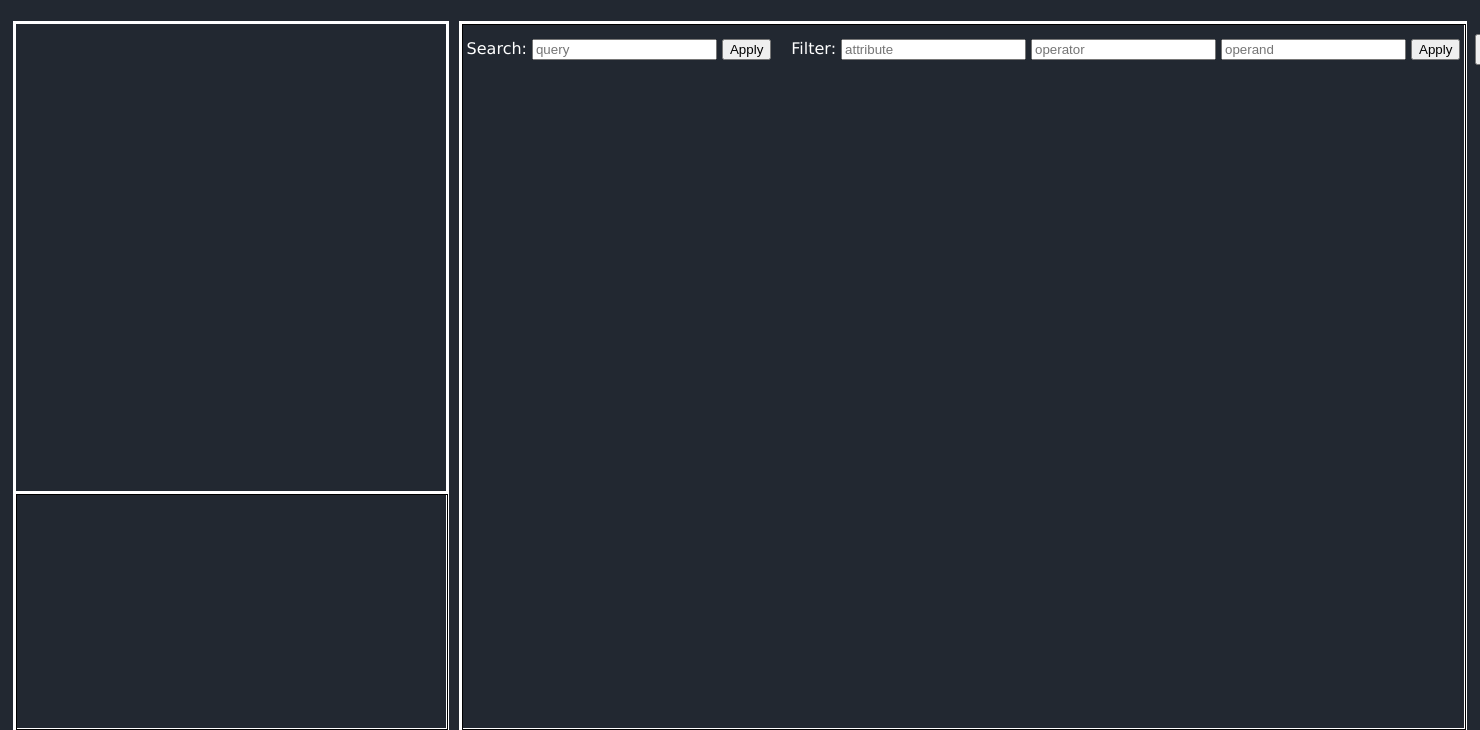
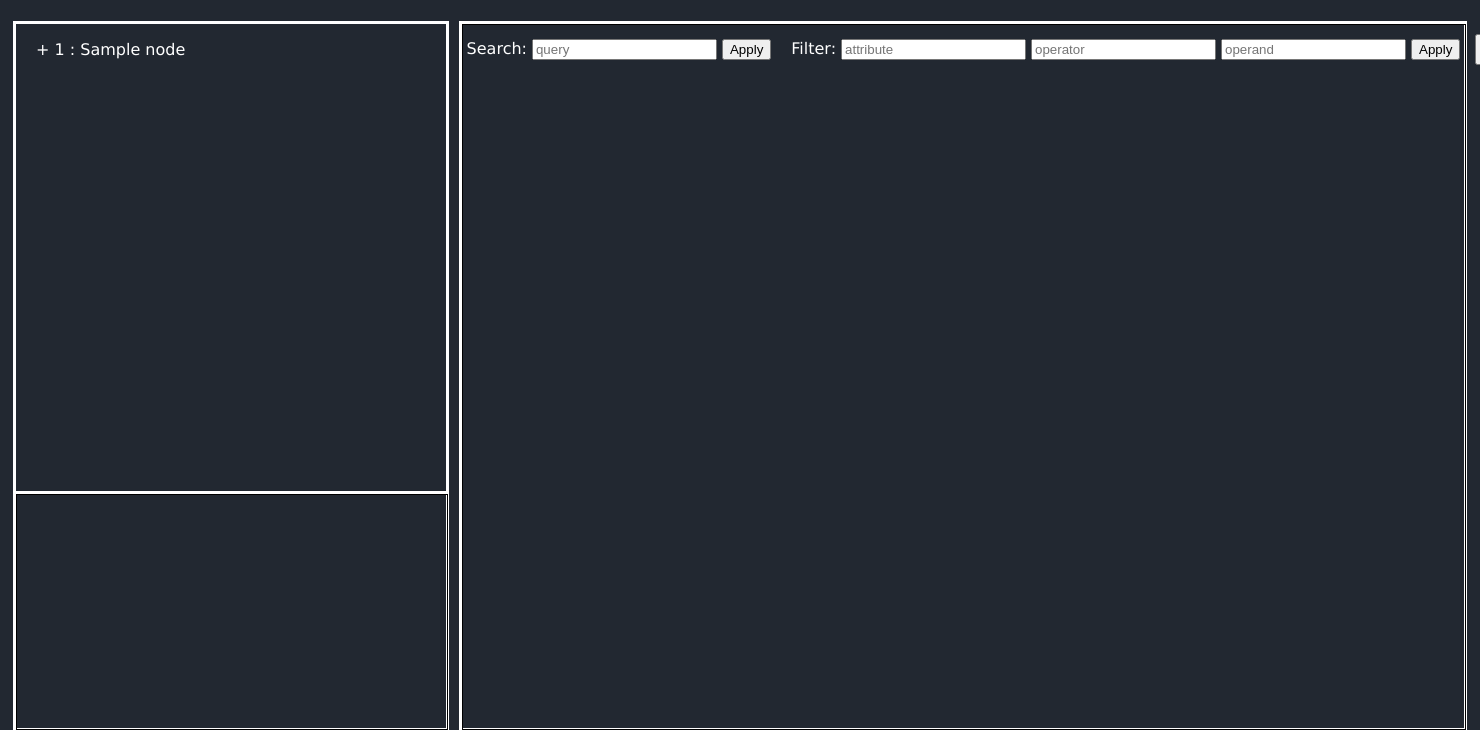
Before and after one commit to ThreeAmigosCoding/tim14, a Django app: template D3Core/core_app/templates/base.html in a window 1480 px wide; the page is wider, and only the part inside the window is pictured. Shown: the part 39-769 px from the top of that part. Run offline with Django 3.2, Linux system fonts and the light colour scheme; the template is opened without the code that fills it: most values are stand-ins (such as "Sample title", 1, 10 or a date in 2020); parts of the project's set-up code (start-up, migrations or seed data) failed here and were passed over.

Commit message:
#11 Synchronized with filtering
Tree is now filtered along with other views.

```diff
--- a/D3Core/core_app/templates/tree_view.html
+++ b/D3Core/core_app/templates/tree_view.html
@@ -1,33 +1,27 @@
 <script>
     let treeViewNodes = {
         {% for node in nodes %}
-            {% if node.enabled == True %}
             "{{node.node_id}}":{id:"{{node.node_id}}", data: [
                 {% for attribute in node.data.all %}
                     {name: "{{attribute.name}}", value: "{{attribute.value}}"},
                 {% endfor %}
-                ], node_name:"{{ node.name }}"},
-            {% endif %}
+            ], node_name:"{{ node.name }}", enabled:"{{ node.enabled }}"},
         {% endfor %}
     };
 
     let treeViewEdges = [
         {% for edge in edges %}
-            {% if edge.enabled == True %}
-                {source:"{{edge.start_node.node_id}}",target:"{{edge.end_node.node_id}}"},
-            {% endif %}
+            {source:"{{edge.start_node.node_id}}",target:"{{edge.end_node.node_id}}", enabled:"{{ edge.enabled }}"},
         {% endfor %}
     ]
 
     let treeViewRootNodes = {
         {% for node in root_nodes %}
-            {% if node.enabled == True %}
             "{{node.node_id}}":{id:"{{node.node_id}}", data: [
                 {% for attribute in node.data.all %}
                     {name: "{{attribute.name}}", value: "{{attribute.value}}"},
                 {% endfor %}
-                ], node_name:"{{ node.name }}"},
-            {% endif %}
+            ], node_name:"{{ node.name }}", enabled:"{{ node.enabled }}"},
         {% endfor %}
     };
 
@@ -41,6 +35,27 @@
     function createTreeView(nodes, ulTag) {
         for (let id in nodes) {
             let node = nodes[id];
+
+            if (ulTag.querySelector("li span")) {
+                console.log("html: ",ulTag.querySelector("li span").innerHTML.substring(2))
+                console.log("node: ", node.id + " : " + node.node_name)
+            }
+
+            if (ulTag.querySelectorAll("li span")) {
+                let exists = false;
+                ulTag.querySelectorAll("li span").forEach(function(li) {
+                    if (li.innerHTML.substring(2) ===  node.id + " : " + node.node_name) {
+                        exists = true;
+                    }
+                  });
+                if (exists) continue;
+            }
+
+            if (node.enabled === "False") {
+                createTreeView(getConnectedNodes(node), ulTag);
+                continue;
+            }
+
             let liTag = document.createElement("li");
             let spanTag = document.createElement("span")
             spanTag.innerHTML = "+ " + node.id + " : " + node.node_name;
```
Lines whose indentation alone changed are shown as unchanged.
